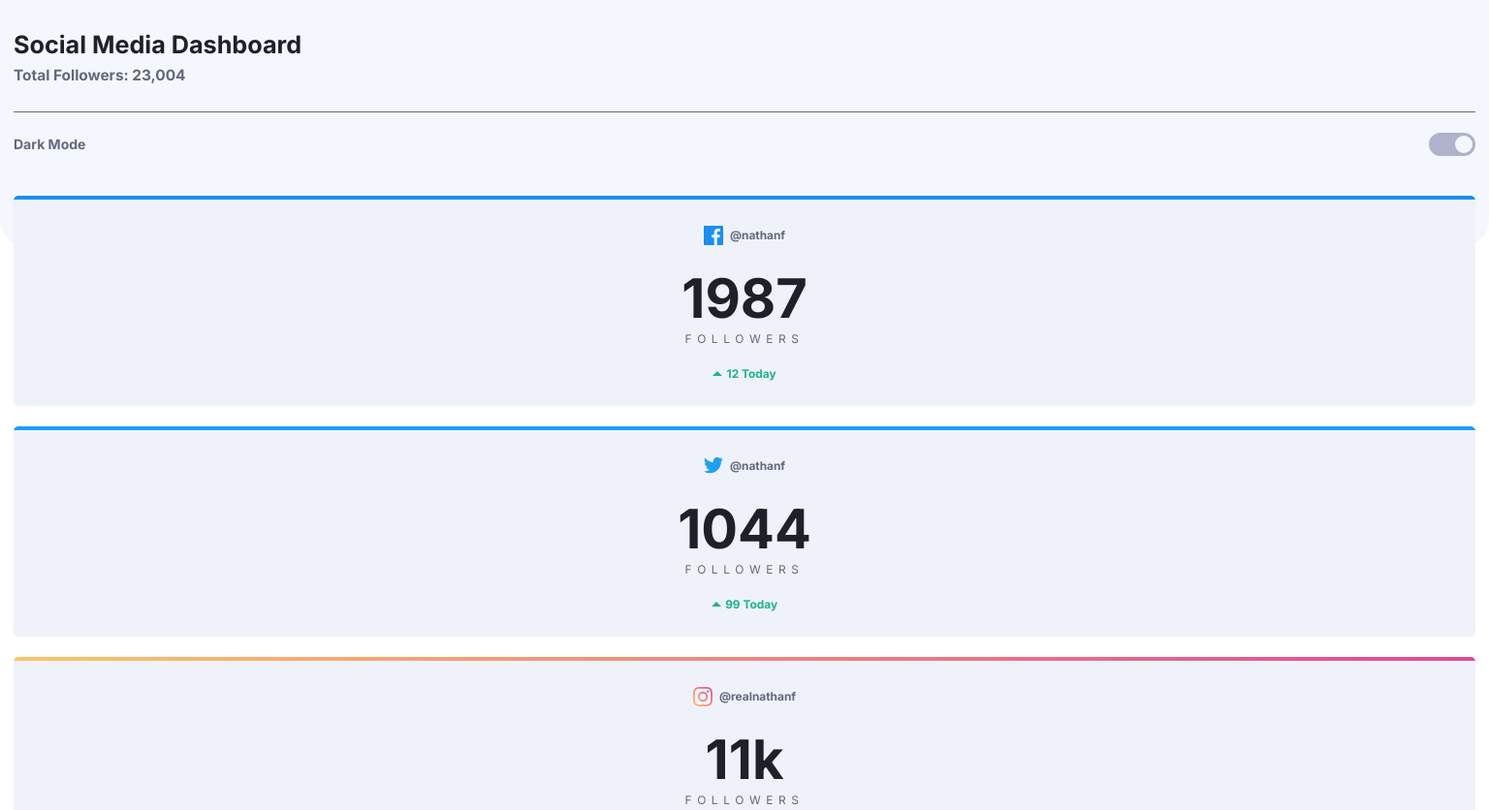
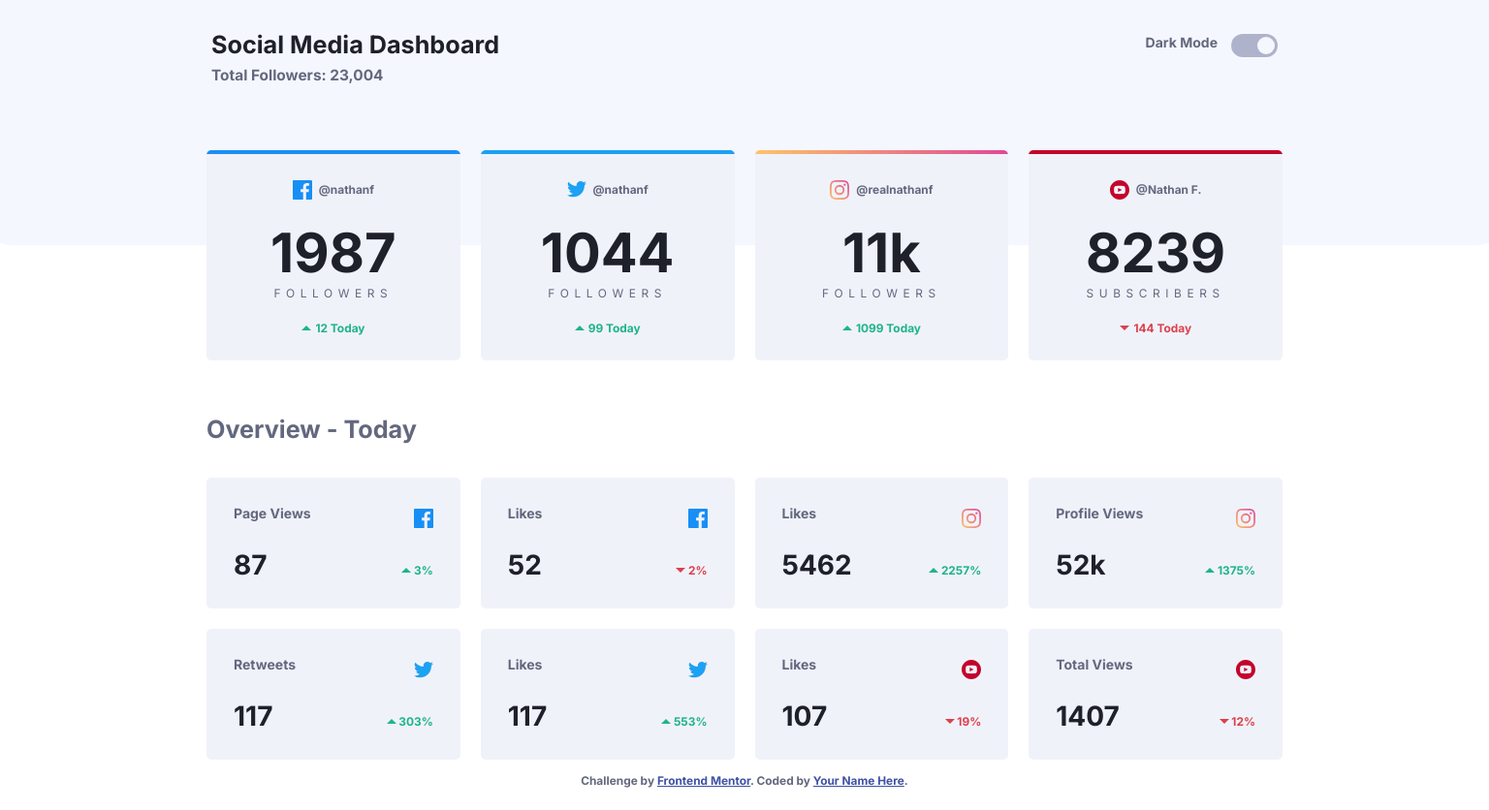
Before and after one commit to TheSpiritCode/social-media-dashboard-with-theme-switcher, a website: page index.html in a window 1536 px wide. Shown: the top 836 px of the page at 97% size. After the commit the page ends 813 px from the top, so only its background shows below. Drawn offline with Linux system fonts and the light colour scheme.

```diff
--- a/index.html
+++ b/index.html
@@ -217,8 +217,8 @@
     </section>
 </main>
 <footer class="attribution">
-    Challenge by <a href="https://www.frontendmentor.io?ref=challenge" target="_blank">Frontend Mentor</a>.
-    Coded by <a href="#">Your Name Here</a>.
+    <strong class="color-gray"> Challenge by <a href="https://www.frontendmentor.io?ref=challenge" target="_blank">Frontend Mentor</a>.
+        Coded by <a href="#">Your Name Here</a>.</strong>
 </footer>
 </body>
 </html>
--- a/src/scss/app.scss
+++ b/src/scss/app.scss
@@ -76,7 +76,8 @@
   min-width: 375px;
 
   background-color: var(--body-bg);
-  main{
+
+  main {
     grid-row: 5 / span 2;
     grid-column: 1;
   }
@@ -112,7 +113,7 @@
   }
 
   .cards {
-    margin:1rem;
+    margin: 1rem;
     display: grid;
     gap: 1.5rem;
 
@@ -121,6 +122,11 @@
       background-color: var(--card-bg);
       overflow: hidden;
       align-items: center;
+
+      &:hover {
+        cursor: pointer;
+        filter: brightness(125%);
+      }
 
       &__body {
         padding-top: 1.9rem;
@@ -190,14 +196,18 @@
       }
 
     }
+
     &.small {
       margin-top: 4rem;
+
       .cards__title {
         margin-bottom: 1rem;
+
         strong {
           font-size: 1.8rem;
         }
       }
+
       .card {
         padding: 0;
 
@@ -232,6 +242,8 @@
             }
           }
         }
+
+
       }
     }
 
@@ -244,6 +256,7 @@
     grid-row: 1 / span 5;
     border-radius: 0 0 25px 25px;
     padding: 1rem;
+
     .title {
       margin-bottom: 2rem;
 
@@ -277,6 +290,11 @@
         width: 48px;
         height: 24px;
         justify-self: end;
+
+        &:hover {
+          cursor: pointer;
+          filter: brightness(125%);
+        }
       }
 
       /* Hide default HTML checkbox */
@@ -339,4 +357,49 @@
   footer {
     grid-row: 7;
   }
+
+  @media (min-width: 1439.98px) {
+    & {
+      display: grid;
+      justify-items: center;
+
+      main {
+        width: 1110px;
+        grid-row: 4 / span 3;
+
+        .cards {
+          grid-template-columns: repeat(4, 1fr);
+          margin-left: 0;
+          margin-right: 0;
+
+          &.small {
+            .cards__title {
+              grid-column: 1 / span 4;
+            }
+          }
+        }
+      }
+
+      header {
+        display: grid;
+        width: 100%;
+        justify-items: center;
+        grid-auto-flow: column;
+        grid-template-columns: 1fr repeat(2, 550px) 1fr;
+
+        .title {
+          grid-column: 2;
+          justify-self: start;
+        }
+
+        .mode-trigger {
+          align-items: start;
+          gap: 1rem;
+          border-top: none;
+          grid-column: 3;
+          justify-self: end;
+        }
+      }
+    }
+  }
 }
```
Also changed, not shown: README-template.md (deleted), README.md, dist/app.css, screens/desktop-dark.png (added), screens/desktop-light.png (added), screens/mobile-dark.png (added), screens/mobile-light.png (added).
